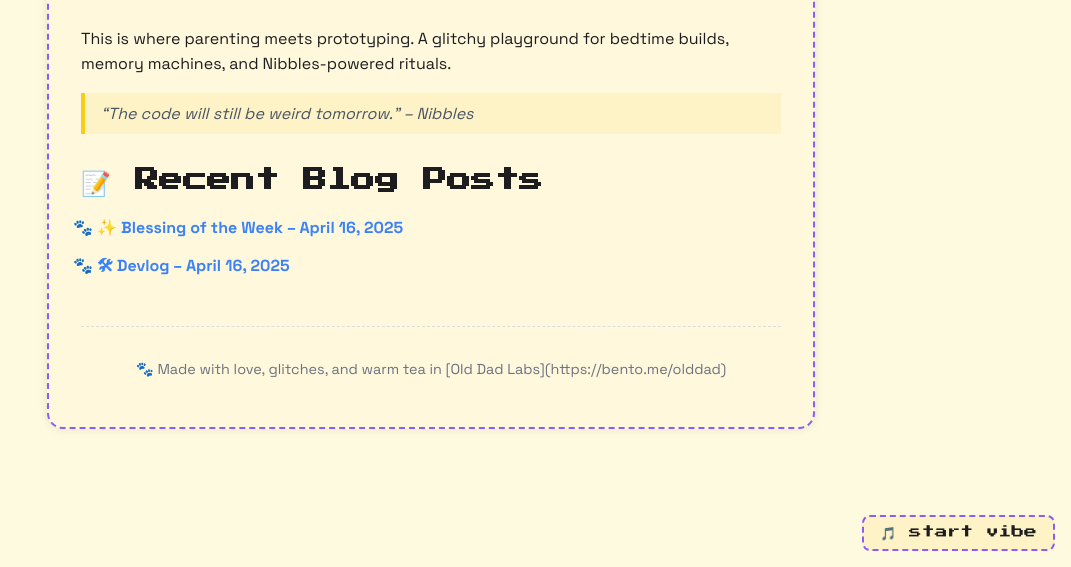
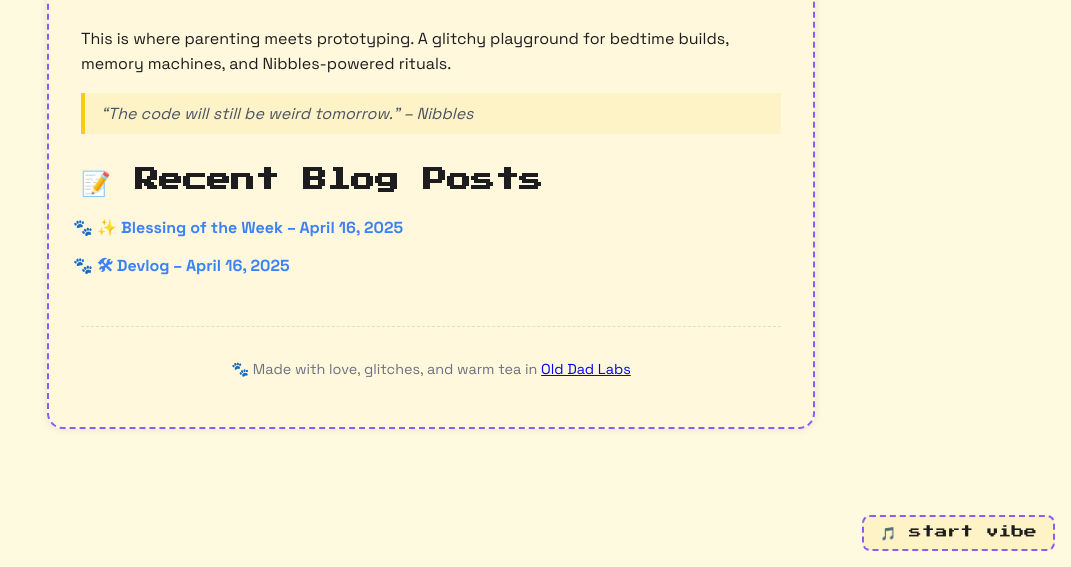
Before and after one commit to OldDad2025/old-dad-labs, a plain HTML site: page docs/index.html in a window 1280 px wide. Shown: the part 233-800 px from the top of the page, without its empty margins (209-1280 px from the left). Drawn offline with Linux system fonts and the light colour scheme.

Commit message:
fixed enternal site link

```diff
--- a/docs/index.html
+++ b/docs/index.html
@@ -28,7 +28,7 @@
       </ul>
     </section>
     <footer>
-      <p>🐾 Made with love, glitches, and warm tea in [Old Dad Labs](https://bento.me/olddad)</p>
+      <p>🐾 Made with love, glitches, and warm tea in <a href="https://bento.me/olddad">Old Dad Labs</a> </p>
     </footer>
   </div>
 
```
